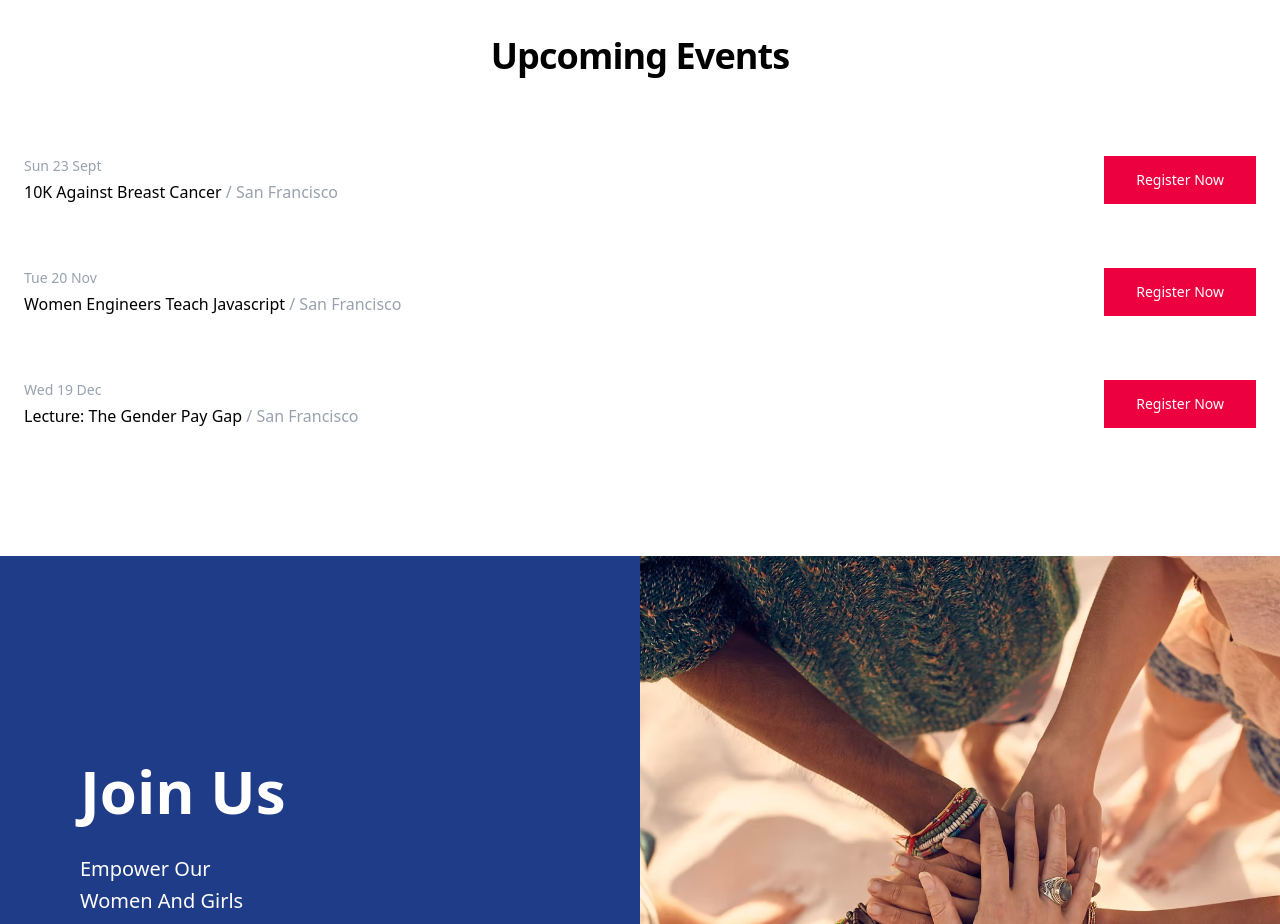
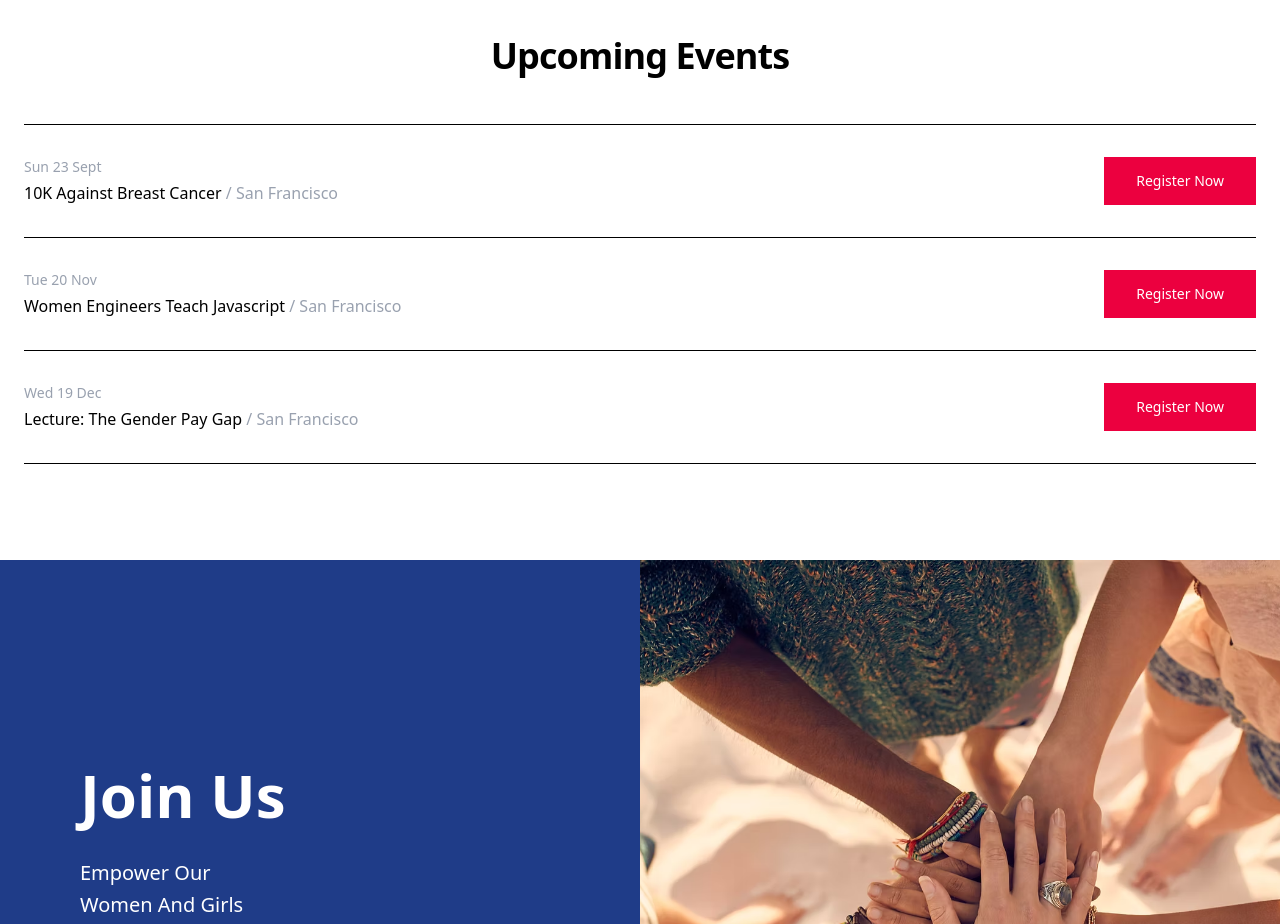
Before and after one commit to Azeez1314/sug-three, a Next.js app: page / in a window 1280 px wide. Shown: the part 2060-2984 px from the top of the page. Built offline with nearby package versions, Linux system fonts and the light colour scheme.

Commit message:
response XVII

```diff
--- a/app/components/hero.tsx
+++ b/app/components/hero.tsx
@@ -196,7 +196,7 @@ export function Hero() {
           Upcoming Events
         </h2>
 
-        <div className="mt-12 divide-y-0 divide-black border-t-0 border-b-0 border-black">
+        <div className="mt-12 divide-y divide-black border-t border-b border-black">
           {events.map((event, index) => (
             <div
               key={index}
```
